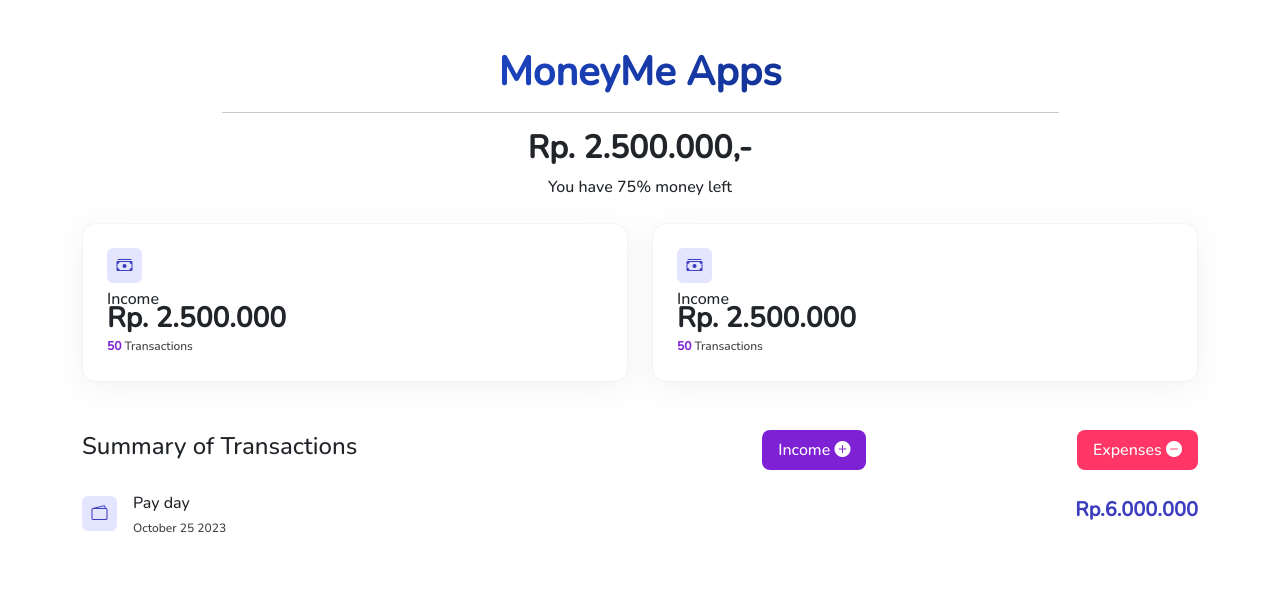
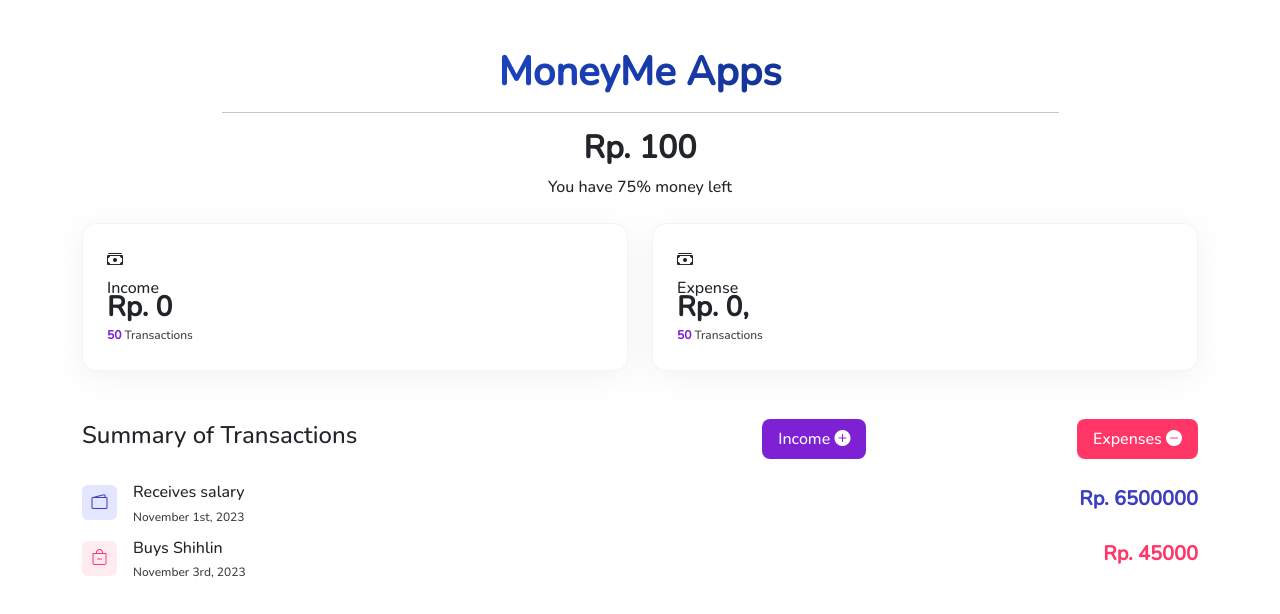
Before and after one commit to syauqidamario/moneyme, a React (Create React App) app: page / in a window 1280 px wide. Shown: the top 614 px of the page. Built offline with nearby package versions, Linux system fonts and the light colour scheme; a web font is replaced by a local one.

Commit message:
Using setState to set up some logic of the website.

```diff
--- a/src/App.css
+++ b/src/App.css
@@ -84,7 +84,7 @@ h6
   border-radius:14px;
 }
 
-.icon-wrapper
+.icon-wrapper-IN
 {
   display: flex;
   flex-direction: column;
@@ -98,6 +98,22 @@ h6
   border-radius:6px;
   color: #3C3DBF;
 }
+
+.icon-wrapper-OUT
+{
+  display: flex;
+  flex-direction: column;
+  justify-content: center;
+  align-items: center;
+  padding: 10px;
+  gap:10px;
+  width:35px;
+  height: 35px;
+  background: #FFECF0;
+  border-radius:6px;
+  color: #FF3666;
+}
+
 
 .text-indigo
 {
--- a/src/App.js
+++ b/src/App.js
@@ -3,9 +3,34 @@ import './App.css';
 import React from 'react';
 
 class App extends React.Component{
-  // constructor(){
-  //   super();
-  // }
+  constructor(){
+  super();
+
+  this.state = {
+    remainingMoney : 100,
+    percentageOfMoney : 0,
+    income : 0,
+    expense : 0,
+    transactionIN: 0,
+    transactionOUT: 0,
+    summaryIN: 0,
+    summaryOUT: 0,
+    summary: [
+      {
+        description:'Receives salary',
+        date: 'November 1st, 2023',
+        nominal: 6500000,
+        category: 'IN',
+      },
+      {
+        description:'Buys Shihlin',
+        date: 'November 3rd, 2023',
+        nominal: 45000,
+        category: 'OUT',
+      }
+    ]
+  }
+}
   render() {
     return (
       <>
@@ -14,7 +39,7 @@ class App extends React.Component{
             <div className='col-12 text-center'>
               <h1 className='fw-bold'>MoneyMe Apps</h1>
               <hr className='w-75 mx-auto' />
-              <h2 className='fw-bold'>Rp. 2.500.000,-</h2>
+              <h2 className='fw-bold'>Rp. {this.state.remainingMoney}</h2>
               <span className='title'>You have 75% money left</span>
             </div>
           </div>
@@ -28,7 +53,7 @@ class App extends React.Component{
               <span className="title">
                 Income
               </span>
-              <h3 className='fw-bold '>Rp. 2.500.000</h3>
+              <h3 className='fw-bold '>Rp. {this.state.income} </h3>
               <div>
                 <span className='title-sm text-indigo fw-bold'>50</span><span className='title-sm'> Transactions</span>
               </div>
@@ -41,9 +66,9 @@ class App extends React.Component{
                 <i class="bi bi-cash-stack"></i>
               </div>
               <span className="title">
-                Income
+                Expense
               </span>
-              <h3 className='fw-bold '>Rp. 2.500.000</h3>
+              <h3 className='fw-bold '>Rp. {this.state.expense},</h3>
               <div>
                 <span className='title-sm text-indigo fw-bold'>50</span><span className='title-sm'> Transactions</span>
               </div>
@@ -61,20 +86,23 @@ class App extends React.Component{
             </div>
 
             <div className='row mt-4'>
-              <div className='col-12 d-flex justify-content-between align-items-center'>
-                <div className='d-flex align-items-center'>
-                  <div className='icon-wrapper'>
-                    <i class="bi bi-wallet2"></i>
+              {this.state.summary.map((summary)=> {
+                return(
+                  <div className='mb-3 col-12 d-flex justify-content-between align-items-center'>
+                  <div className='d-flex align-items-center'>
+                    <div className={summary.category === 'IN' ? 'icon-wrapper-IN':'icon-wrapper-OUT'}>
+                      <i class={summary.category === 'IN' ? 'bi bi-wallet2':'bi bi-bag-dash'}></i>
+                    </div>
+
+                    <div className="transaction ms-3 d-flex flex-column">
+                      <h6>{summary.description}</h6>
+                      <span className='title-sm'>{summary.date}</span>
                   </div>
-
-                  <div className="transaction ms-3 d-flex flex-column">
-                    <h6>Pay day</h6>
-                    <span className='title-sm'>October 25 2023</span>
+                  </div>
+                  <h5 className={summary.category === 'IN' ? 'text-money-in':'text-money-out'}>Rp. {summary.nominal}</h5>
                 </div>
-                </div>
-
-                <h5 className='text-money-in'>Rp.6.000.000</h5>
-              </div>
+                )
+              }) }
             </div>
           </div>
       </>
```
